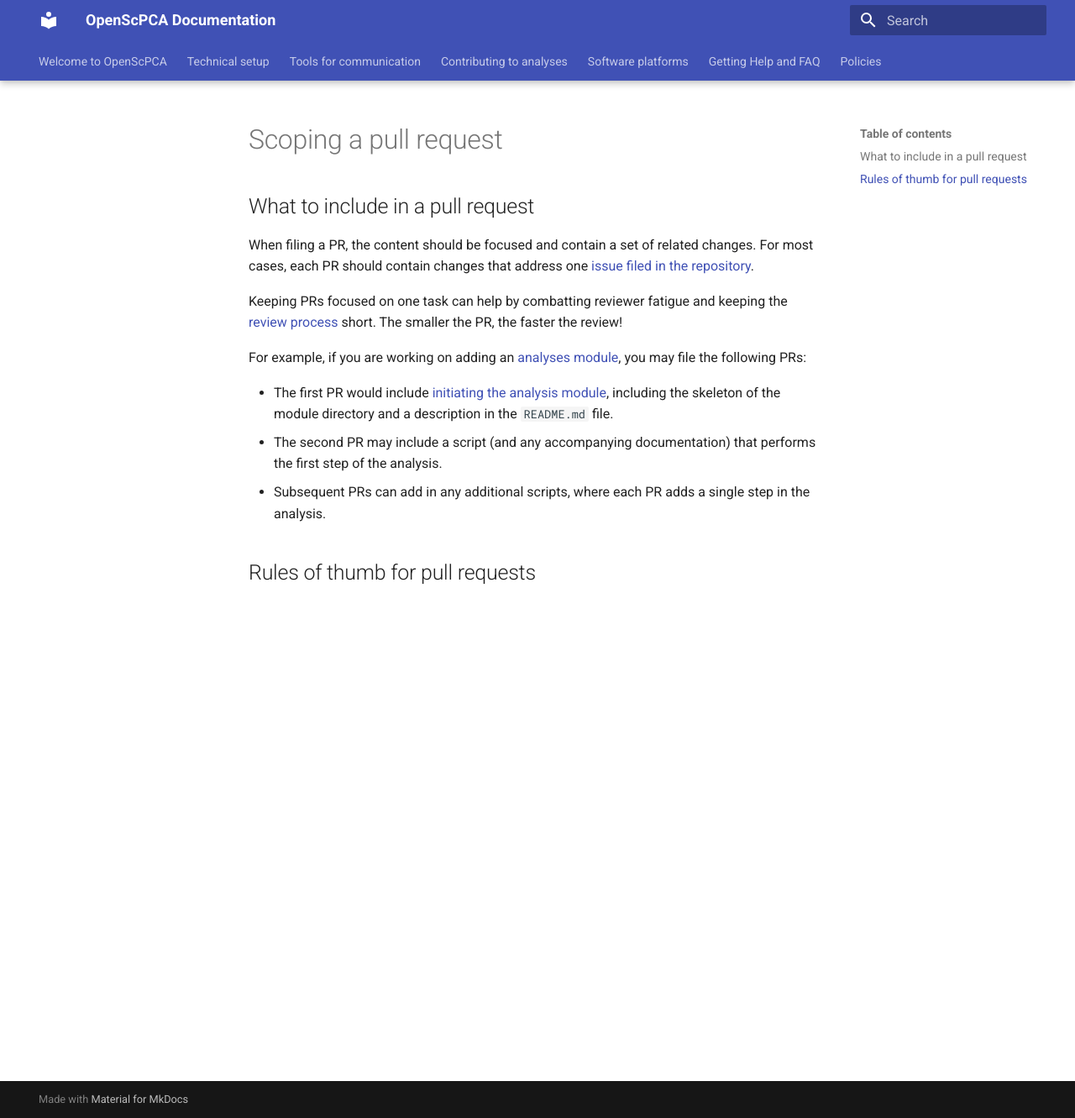
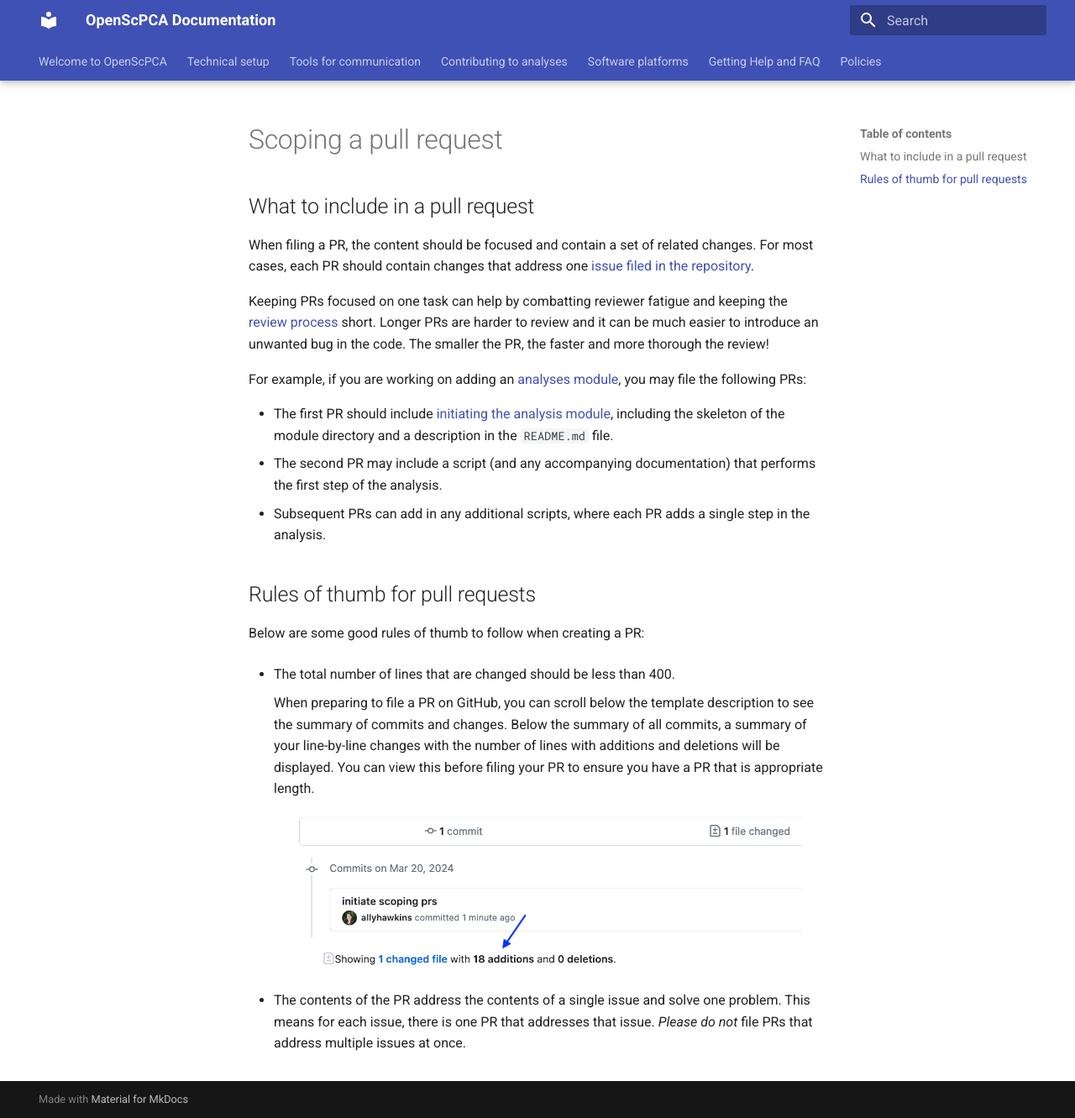
Before and after one commit to AlexsLemonade/OpenScPCA-analysis, an MkDocs documentation site: the page built from docs/contributing-to-analyses/creating-pull-requests/scoping-pull-requests.md, in a window 1280 px wide and 1331 px high. Shown: the whole window at 84% size. Built offline with MkDocs 1.6.1 and Material for MkDocs 9.7.7, drawn with Linux system fonts in a browser that asks for light colours.

Commit message:
add rule of thumb section

```diff
--- a/docs/contributing-to-analyses/creating-pull-requests/scoping-pull-requests.md
+++ b/docs/contributing-to-analyses/creating-pull-requests/scoping-pull-requests.md
@@ -6,12 +6,29 @@ When filing a PR, the content should be focused and contain a set of related cha
 For most cases, each PR should contain changes that address one [issue filed in the repository](../../communications-tools/github-issues/what-are-github-issues-and-how-do-we-use-them.md).
 
 Keeping PRs focused on one task can help by combatting reviewer fatigue and keeping the [review process](STUB-LINK to review) short.
-The smaller the PR, the faster the review!
+Longer PRs are harder to review and it can be much easier to introduce an unwanted bug in the code.
+The smaller the PR, the faster and more thorough the review!
 
 For example, if you are working on adding an [analyses module](STUB-LINK to analysis modules), you may file the following PRs:
 
-- The first PR would include [initiating the analysis module](STUB-LINK to creating analysis module), including the skeleton of the module directory and a description in the `README.md` file.
+- The first PR should include [initiating the analysis module](STUB-LINK to creating analysis module), including the skeleton of the module directory and a description in the `README.md` file.
 - The second PR may include a script (and any accompanying documentation) that performs the first step of the analysis.
 - Subsequent PRs can add in any additional scripts, where each PR adds a single step in the analysis.
 
 ## Rules of thumb for pull requests
+
+Below are some good rules of thumb to follow when creating a PR:
+
+- The total number of lines that are changed should be less than 400.
+
+    When preparing to file a PR on GitHub, you can scroll below the template description to see the summary of commits and changes.
+    Below the summary of all commits, a summary of your line-by-line changes with the number of lines with additions and deletions will be displayed.
+    You can view this before filing your PR to ensure you have a PR that is appropriate length.
+
+    <figure markdown="span">
+        ![Commit summary](../../img/scoping-prs-1.png){width="600"}
+    </figure>
+
+- The contents of the PR address the contents of a single issue and solve one problem.
+This means for each issue, there is one PR that addresses that issue.
+_Please do not_ file PRs that address multiple issues at once.
```
